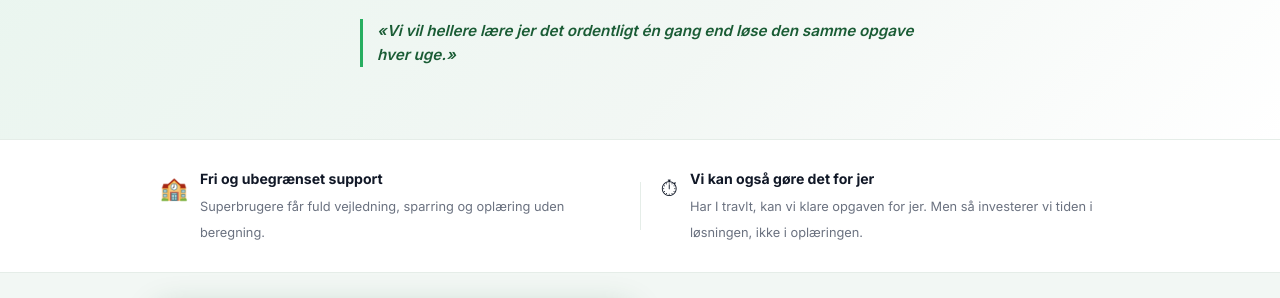
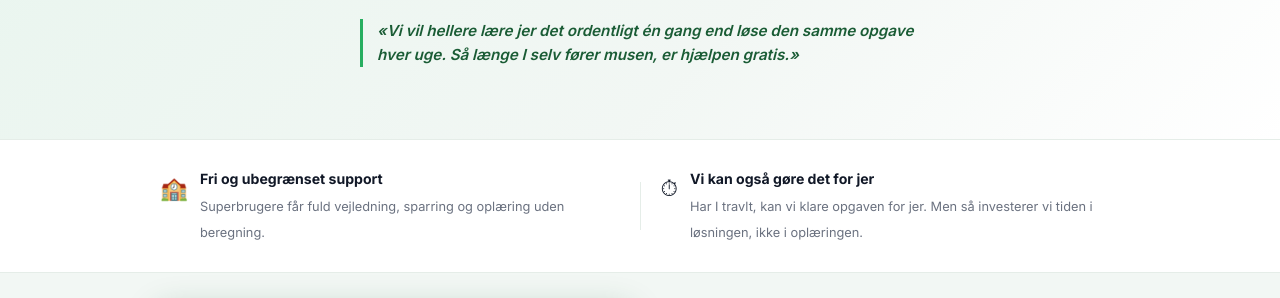
Before and after one commit to coopincDK/smartpack-priser, a website: page docs/index.html in a window 1280 px wide. Shown: the part 301-599 px from the top of the page. Drawn offline with Linux system fonts and the light colour scheme.

Commit message:
feat: static GitHub Pages build i docs/

```diff
--- a/docs/index.html
+++ b/docs/index.html
@@ -626,7 +626,7 @@
   <h1>Vi gør jer selvkørende i SmartPack.<br><span>Ikke afhængige af supporten.</span></h1>
   <p class="hero-lead">Registrerede superbrugere får fri og ubegrænset support, sparring og adgang til guides, AI Wizard og vores team.</p>
   <div class="hero-quote">
-    &laquo;Vi vil hellere lære jer det ordentligt én gang end løse den samme opgave hver uge.&raquo;
+    &laquo;Vi vil hellere lære jer det ordentligt én gang end løse den samme opgave hver uge. Så længe I selv fører musen, er hjælpen gratis.&raquo;
   </div>
 </div>
 
```
